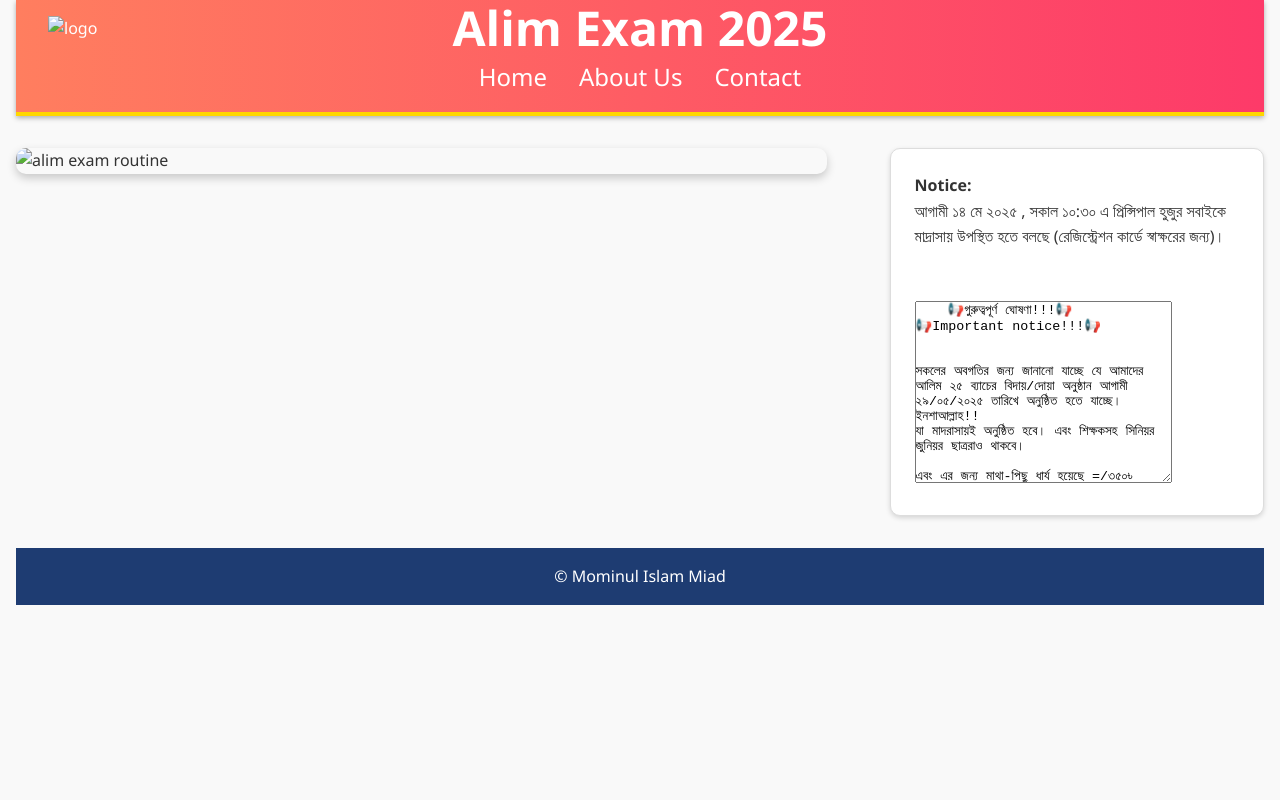
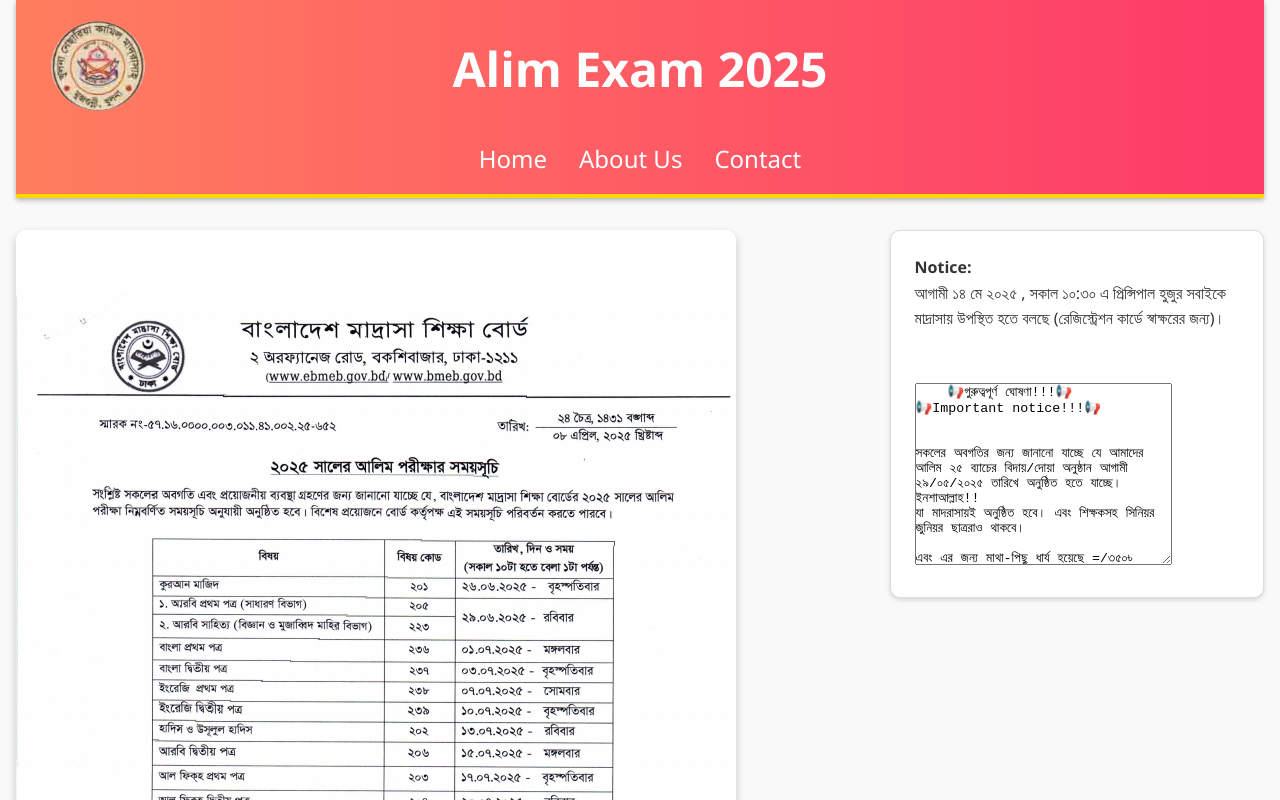
Before and after one commit to mominulislam2003/My-website, a plain HTML site: page index.html in a window 1280 px wide. Shown: the top 800 px of the page. Drawn offline with Linux system fonts and the light colour scheme.

Commit message:
Update index.html

```diff
--- a/index.html
+++ b/index.html
@@ -10,7 +10,7 @@
   <header>
     <div class="header-center">
       <div class="logo">
-        <img src="/img/logo-removebg-preview.png" alt="logo">
+        <img src="logo-removebg-preview.png" alt="logo">
       </div>
 
       <div class="site-title" >
@@ -29,7 +29,7 @@
   </header>
 
   <main>
-    <img src="/img/IMG_20250414_182805.jpg" alt="alim exam routine" height="1000px" weight="700px">
+    <img src="IMG_20250414_182805.jpg" alt="alim exam routine" height="1000px" weight="700px">
   </main>
 
   <aside class="sidebar">
```
